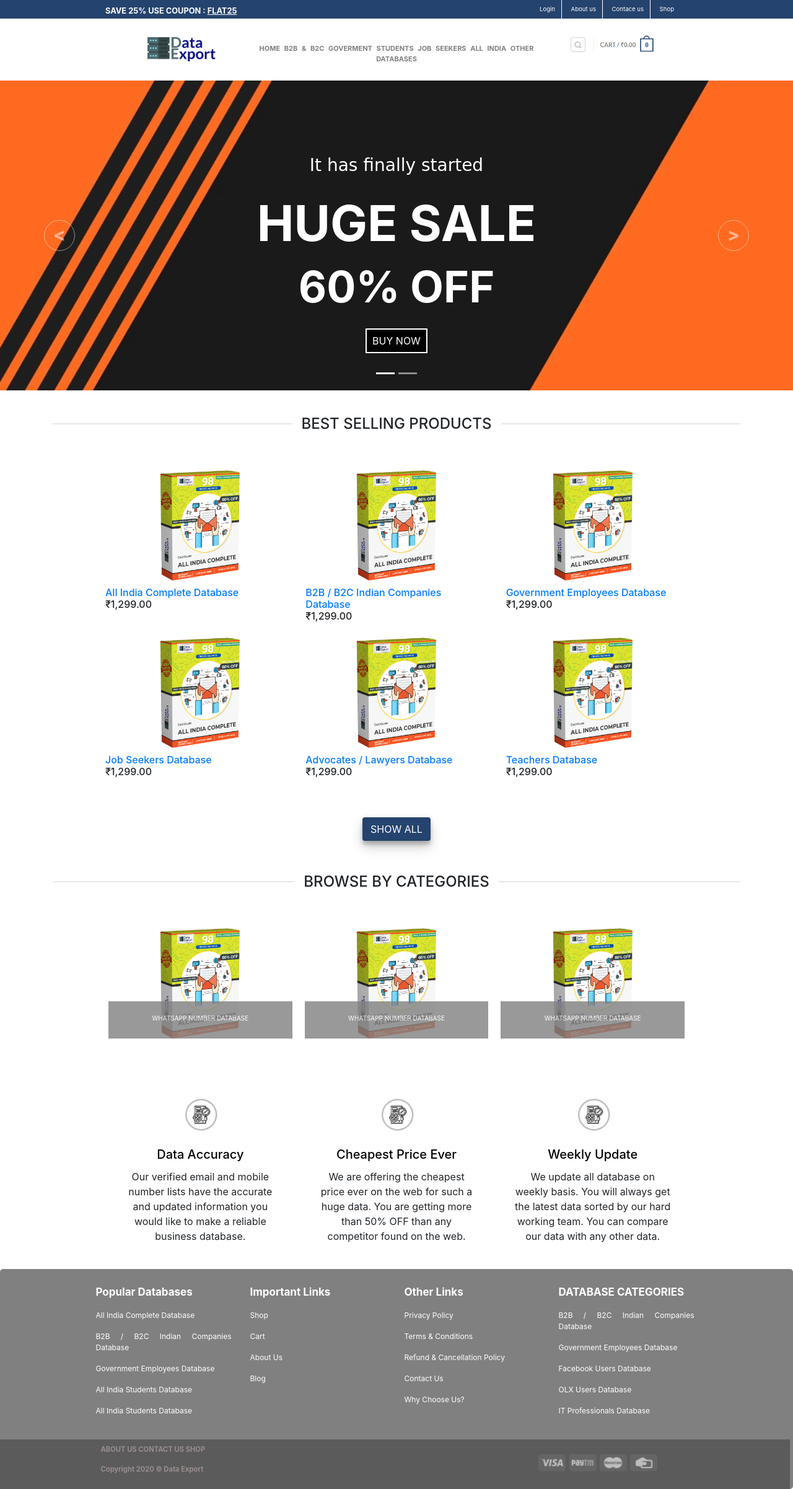
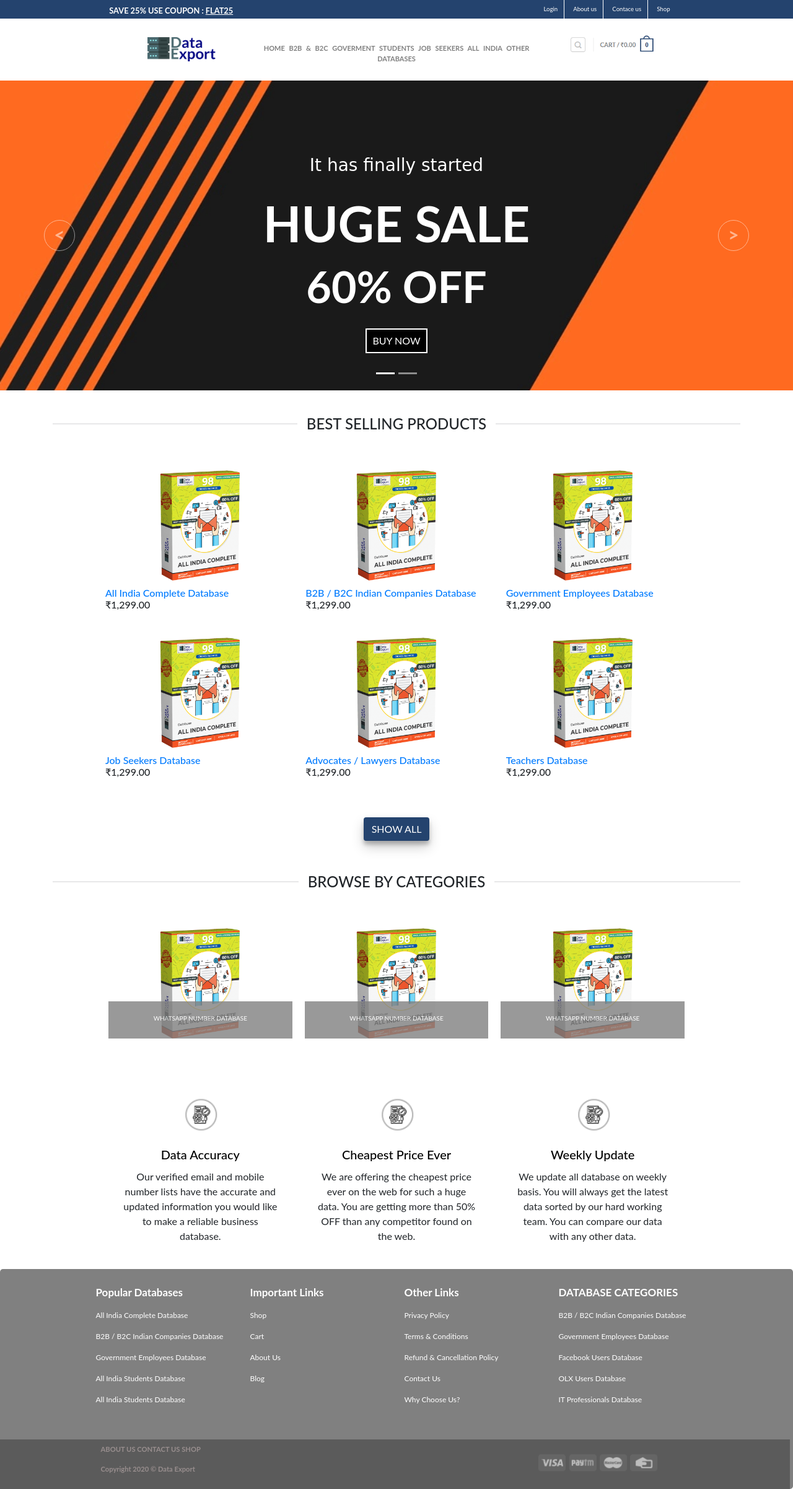
Before and after one commit to vinayakkalra/ecommerce-solution-digital-goods, a PHP site: page / in a window 1280 px wide. Shown: the whole page at 62% size. Run offline with PHP 8.4, Linux system fonts and the light colour scheme.

Commit message:
lato font updated

```diff
--- a/css/style.css
+++ b/css/style.css
@@ -62,7 +62,95 @@
     color: #FFF;
 }
 
+@font-face {
+    font-family: Lato-Black;
+    src: url(../fonts/Lato-Black.ttf);
+    font-display: swap;
+}
+.font-Lato-Black {
+    font-family: Lato-Black;
+}
 
+@font-face {
+    font-family: Lato-BlackItalic;
+    src: url(../fonts/Lato-BlackItalic.ttf);
+    font-display: swap;
+}
+.font-Lato-BlackItalic {
+    font-family: Lato-BlackItalic;
+}
+
+@font-face {
+    font-family: Lato-Bold;
+    src: url(../fonts/Lato-Bold.ttf);
+    font-display: swap;
+}
+.font-Lato-Bold {
+    font-family: Lato-Bold;
+}
+
+@font-face {
+    font-family: Lato-BoldItalic;
+    src: url(../fonts/Lato-BoldItalic.ttf);
+    font-display: swap;
+}
+.font-Lato-BoldItalic {
+    font-family: Lato-BoldItalic;
+}
+
+@font-face {
+    font-family: Lato-Italic;
+    src: url(../fonts/Lato-Italic.ttf);
+    font-display: swap;
+}
+.font-Lato-Italic {
+    font-family: Lato-Italic;
+}
+
+@font-face {
+    font-family: Lato-Light;
+    src: url(../fonts/Lato-Light.ttf);
+    font-display: swap;
+}
+.font-Lato-Light {
+    font-family: Lato-Light;
+}
+
+@font-face {
+    font-family: Lato-LightItalic;
+    src: url(../fonts/Lato-LightItalic.ttf);
+    font-display: swap;
+}
+.font-Lato-LightItalic {
+    font-family: Lato-LightItalic;
+}
+
+@font-face {
+    font-family: Lato-Regular;
+    src: url(../fonts/Lato-Regular.ttf);
+    font-display: swap;
+}
+.font-Lato-Regular {
+    font-family: Lato-Regular;
+}
+
+@font-face {
+    font-family: Lato-Thin;
+    src: url(../fonts/Lato-Thin.ttf);
+    font-display: swap;
+}
+.font-Lato-Thin {
+    font-family: montserrat-b;
+}
+
+@font-face {
+    font-family: Lato-ThinItalic;
+    src: url(../fonts/Lato-ThinItalic.ttf);
+    font-display: swap;
+}
+.font-Lato-ThinItalic {
+    font-family: Lato-ThinItalic;
+}
 /* CSS used in all the other pages can be added here so that repetition of classes can be avoided */
 /* Example formating of css */
 /*#drawer{
--- a/index.html
+++ b/index.html
@@ -63,6 +63,10 @@
             overflow: hidden;
             margin-right: 20px;
         }*/
+        body {
+            font-family: "Lato", sans-serif;
+        }
+
         #top-bar {
             background-color: #24436e;
             height: 30px;
@@ -544,7 +548,7 @@
 
         #slider2-center-mid2 {
             height: 110px;
-            font-size: 30px;
+            font-size: 28px;
             font-weight: bold;
             color: black;
         }
@@ -1134,6 +1138,7 @@
                 height: 100%;
                 width: 100%;
             }
+
             .sss {
                 padding-left: 0;
                 padding-right: 0;
@@ -1775,7 +1780,7 @@
             </div>
             <!-- footer cards end -->
             <!-- footer text start-->
-
+        </div>
         <!-- footer text end -->
         <div id="footer-mob"></div>
 
```
Lines whose indentation alone changed are shown as unchanged.
